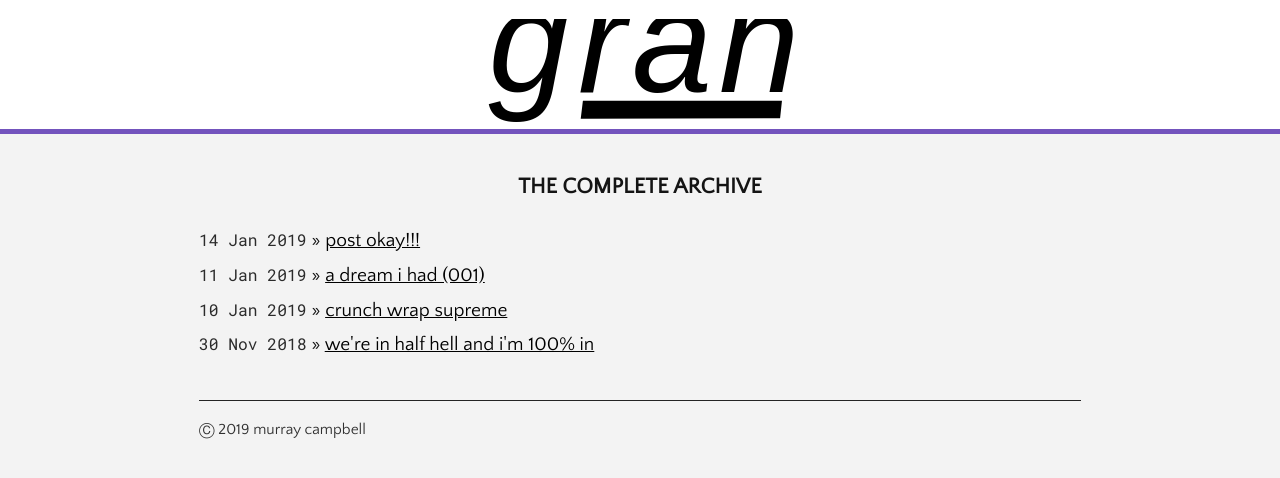
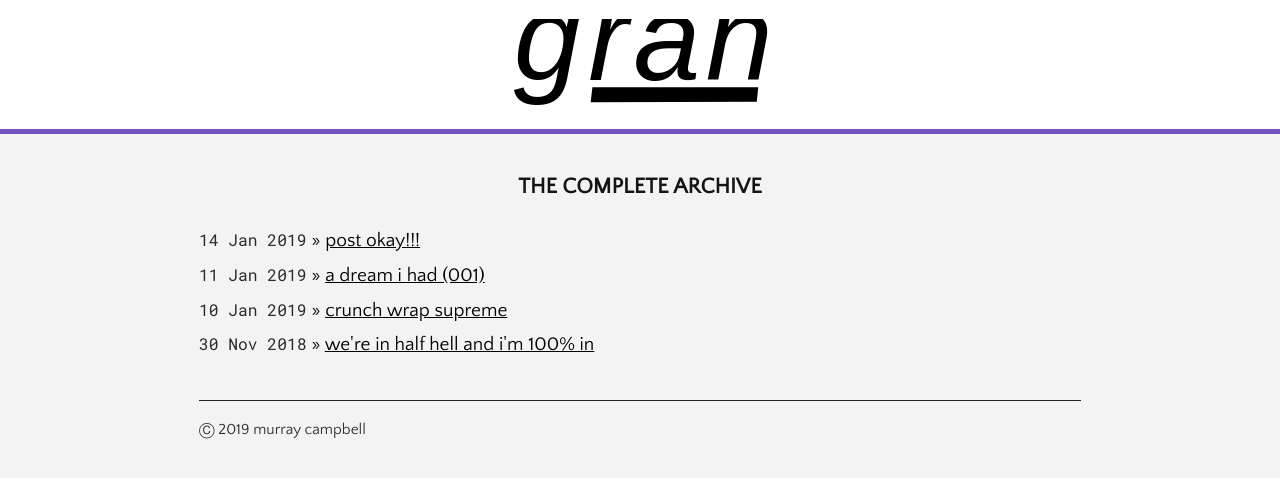
Before and after one commit to campmara/gran, a Jekyll site: the page built from index.html, in a window 1280 px wide. Shown: the top 478 px of the page. Built offline with Jekyll 4.4.1, drawn with Linux system fonts in a browser that asks for light colours.

Commit message:
Update screen.css

```diff
--- a/assets/css/screen.css
+++ b/assets/css/screen.css
@@ -114,7 +114,7 @@ ul.posts {
 }
 
 .title img {
-  height: 3em;
+  height: 2.5em;
   width: auto;
 }
 
```
